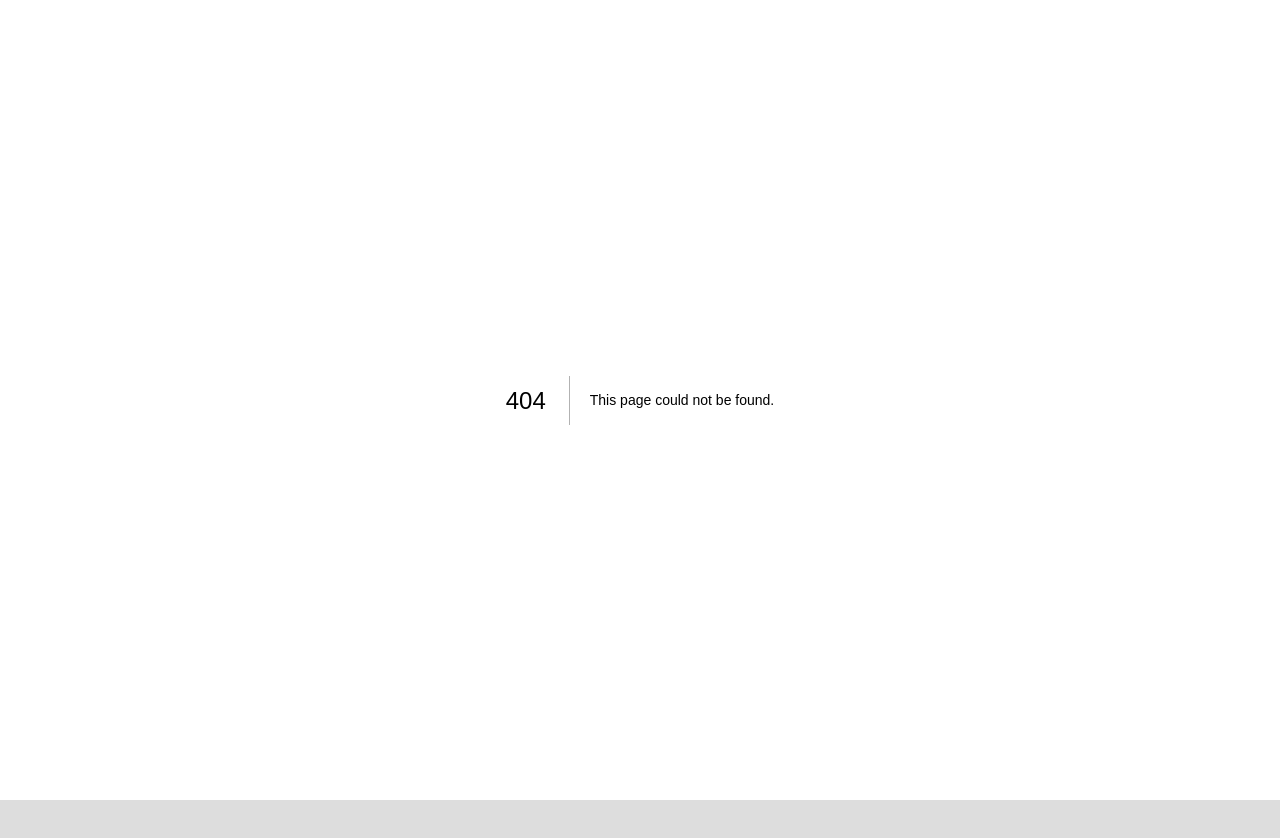
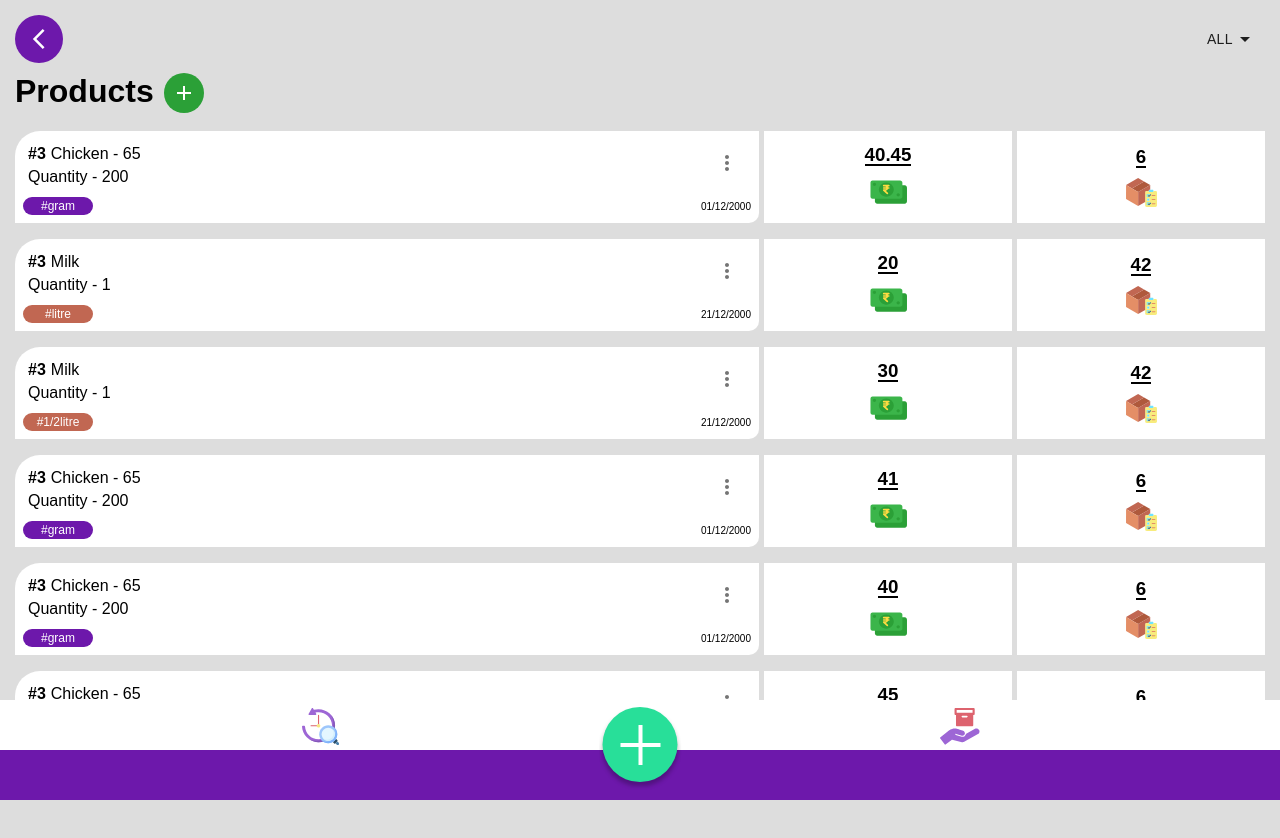
Before and after one commit to MohamedJakkariya/sell-app, a Next.js app: page /stocks in a window 1280 px wide. Before the commit this address had no page. Shown: the top 838 px of the page. Before the commit the page ends 800 px from the top, so only its background shows below. Built offline with nearby package versions, Linux system fonts and the light colour scheme.

Commit message:
added product list view page

```diff
--- a/src/components/Label.tsx
+++ b/src/components/Label.tsx
@@ -31,7 +31,8 @@ const Label = styled.span<{ bg: string }>`
 	max-width: 120px;
 	text-align: center;
 	border-radius: 25px;
-	padding: 5px 5px;
+	padding: 2px;
+	font-size: 12px;
 `;
 
 export default LabelInfo;
--- a/src/components/ProductList.tsx
+++ b/src/components/ProductList.tsx
@@ -3,48 +3,123 @@
 import styled from 'styled-components';
 import Layout from '../Layout';
 import LabelInfo from './Label';
+import MoreVertIcon from '@material-ui/icons/MoreVert';
+import { IconButton } from '@material-ui/core';
+import { ProductListProps } from '../types';
 
-const ProdcutList = () => {
+const ProdcutList: React.FC<ProductListProps> = ({
+	amount,
+	remStocks,
+	quantity,
+	date,
+	label,
+	labelColor,
+	productId,
+	productName,
+}) => {
 	return (
 		<Layout>
-			<Container>
 			<Product>
 				<Overview>
+					<TopOverview>
+						<div>
 							<h4>
-							<span>#3</span>
-							Chicken - 65
+								<span>#{productId}</span>
+								{productName}
 							</h4>
-						<p>Quantity - 100</p>
+							<p>Quantity - {quantity}</p>
+						</div>
+						<IconButton>
+							<MoreVertIcon />
+						</IconButton>
+					</TopOverview>
 
 					<BottomOverview>
-							<LabelInfo text='#gram' bg='primary' />
-							<p>01/21/2020</p>
+						<LabelInfo text={label} bg={labelColor} />
+						<p>{date}</p>
 					</BottomOverview>
 				</Overview>
 				<Amount>
-						<h3>50.00</h3>
+					<h3>{amount}</h3>
 					<img src='/img/money.svg' alt='money' />
 				</Amount>
 				<Stock>
-						<h3>6</h3>
+					<h3>{remStocks}</h3>
 					<img src='/img/stockBox.svg' alt='stockBox' />
 				</Stock>
 			</Product>
-			</Container>
 		</Layout>
 	);
 };
 
-const Container = styled.div``;
+const Product = styled.div`
+	display: grid;
+	grid-template-columns: 6fr 2fr 2fr;
+	gap: 5px;
 
-const Product = styled.div``;
+	margin: 0.5rem 0 ;
+`;
 
-const Overview = styled.div``;
+const Overview = styled.div`
+	background: white;
+	padding: 8px;
+	border-top-left-radius: 25px;
+	border-bottom-right-radius: 10px;
+`;
 
-const BottomOverview = styled.div``;
+const TopOverview = styled.div`
+	display: flex;
+	justify-content: space-between;
+	align-items: center;
+	h4 {
+		padding: 5px 0;
+		font-weight: 300;
+		span {
+			padding: 0 5px 0;
+			font-weight: 700;
+		}
+	}
 
-const Amount = styled.div``;
+	p {
+		padding: 0 5px 0;
+	}
+`;
 
-const Stock = styled.div``;
+const BottomOverview = styled.div`
+	display: flex;
+	justify-content: space-between;
+	align-items: center;
+	padding-top: 10px;
+
+	p {
+		font-size: 10px;
+	}
+`;
+
+const Amount = styled.div`
+	background: white;
+	display: flex;
+	align-items: center;
+	justify-content: center;
+	flex-direction: column;
+
+	h3 {
+		margin-bottom: 8px;
+		position: relative;
+
+		&:after {
+			content: '';
+			position: absolute;
+			bottom: 0;
+			left: 0;
+			width: 100%;
+			height: 2px;
+			background: black;
+			z-index: 1;
+		}
+	}
+`;
+
+const Stock = styled(Amount)``;
 
 export default ProdcutList;
--- a/src/pages/history/index.tsx
+++ b/src/pages/stocks/index.tsx
@@ -59,7 +59,6 @@ const useStyles = makeStyles({
 		flexWrap: 'wrap',
 	},
 	formControl: {
-		// margin: theme.spacing(1),
 		minWidth: 120,
 	},
 });
@@ -139,7 +138,71 @@ export default function history() {
 			</SubHeader>
 
 			<ProductLists>
-				<ProductList />
+				<ProductList
+					amount={40.45}
+					remStocks={6}
+					date='01/12/2000'
+					label='#gram'
+					labelColor='primary'
+					productId={3}
+					productName='Chicken - 65'
+					quantity={200}
+				/>
+
+				<ProductList
+					amount={20}
+					remStocks={42}
+					date='21/12/2000'
+					label='#litre'
+					labelColor='secondaryRed'
+					productId={3}
+					productName='Milk'
+					quantity={1}
+				/>
+
+				<ProductList
+					amount={30}
+					remStocks={42}
+					date='21/12/2000'
+					label='#1/2litre'
+					labelColor='secondaryRed'
+					productId={3}
+					productName='Milk'
+					quantity={1}
+				/>
+
+				<ProductList
+					amount={41}
+					remStocks={6}
+					date='01/12/2000'
+					label='#gram'
+					labelColor='primary'
+					productId={3}
+					productName='Chicken - 65'
+					quantity={200}
+				/>
+
+				<ProductList
+					amount={40}
+					remStocks={6}
+					date='01/12/2000'
+					label='#gram'
+					labelColor='primary'
+					productId={3}
+					productName='Chicken - 65'
+					quantity={200}
+				/>
+
+				<ProductList
+					amount={45}
+					remStocks={6}
+					date='01/12/2000'
+					label='#gram'
+					labelColor='primary'
+					productId={3}
+					productName='Chicken - 65'
+					quantity={200}
+				/>
 			</ProductLists>
 		</History>
 	);
@@ -168,4 +231,8 @@ const SubHeader = styled.div`
 	}
 `;
 
-const ProductLists = styled.div``;
+const ProductLists = styled.div`
+	display: flex;
+	flex-direction: column;
+	padding-bottom: 6rem;
+`;
```
Also changed, not shown: src/types/index.ts (+18 -2 lines), src/pages/stocks/styles.module.css (added). Lines whose indentation alone changed are shown as unchanged.
